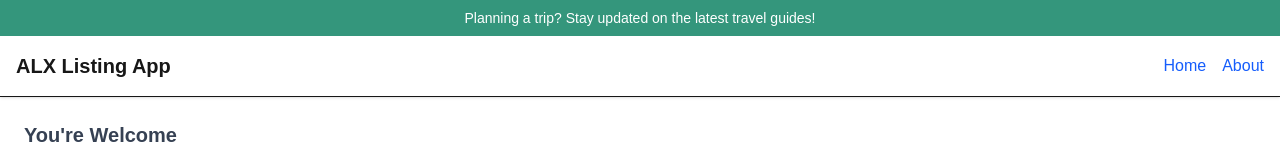
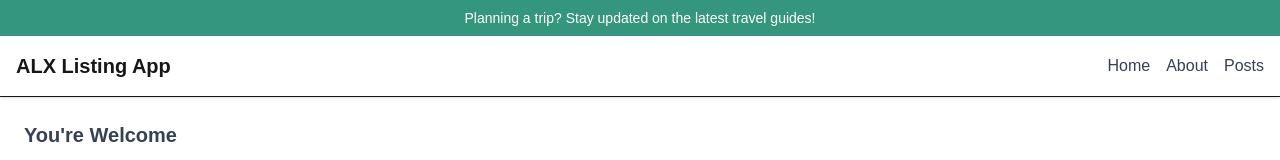
Before and after one commit to Ebere247/alx-project-0x02-setup, a Next.js app in the folder alx-project-0x02/: page / in a window 1280 px wide. Shown: the top 160 px of the page. Built offline with nearby package versions, Linux system fonts and the light colour scheme.

Commit message:
Implementing Navigation Routes

```diff
--- a/alx-project-0x02/components/layout/Header.tsx
+++ b/alx-project-0x02/components/layout/Header.tsx
@@ -1,7 +1,12 @@
 import React from "react";
 import Link from "next/link";
+import { useRouter } from "next/router";
 
 const Header: React.FC = () => {
+  const router = useRouter();
+
+  const isActive = (path: string): boolean => router.pathname === path;
+
   return (
     <header className="w-full border-b bg-white shadow-sm">
       <div className="bg-[#34967C] text-white text-sm py-2 text-center">
@@ -12,13 +17,39 @@ const Header: React.FC = () => {
         <h1 className="text-xl font-bold">ALX Listing App</h1>
         <ul className="flex space-x-4">
           <li>
-            <Link href="/home" className="text-blue-600 hover:underline">
+            <Link
+              href="/home"
+              className={
+                isActive("/home")
+                  ? "text-blue-600 font-bold"
+                  : "text-gray-700 hover:underline"
+              }
+            >
               Home
             </Link>
           </li>
           <li>
-            <Link href="/about" className="text-blue-600 hover:underline">
+            <Link
+              href="/about"
+              className={
+                isActive("/about")
+                  ? "text-blue-600 font-bold"
+                  : "text-gray-700 hover:underline"
+              }
+            >
               About
+            </Link>
+          </li>
+          <li>
+            <Link
+              href="/posts"
+              className={
+                isActive("/posts")
+                  ? "text-blue-600 font-bold"
+                  : "text-gray-700 hover:underline"
+              }
+            >
+              Posts
             </Link>
           </li>
         </ul>
```
